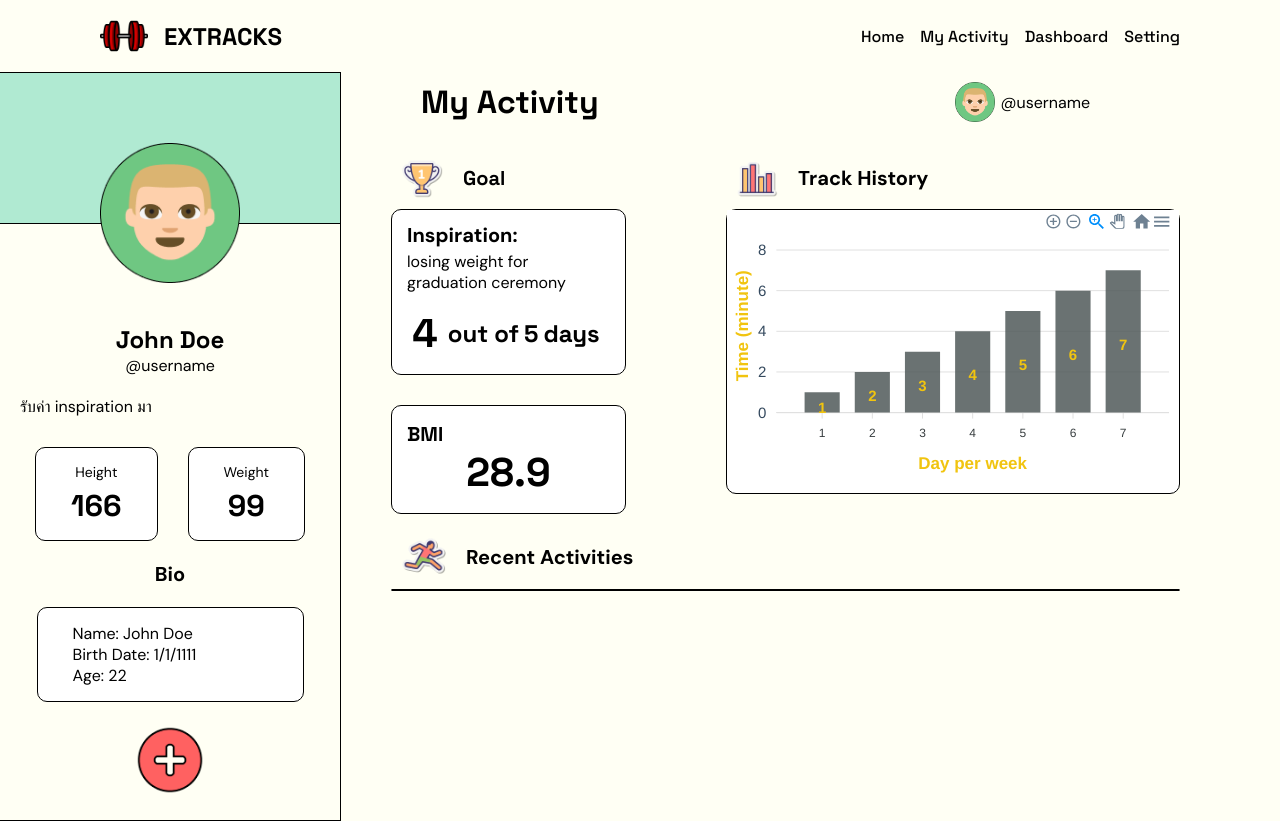
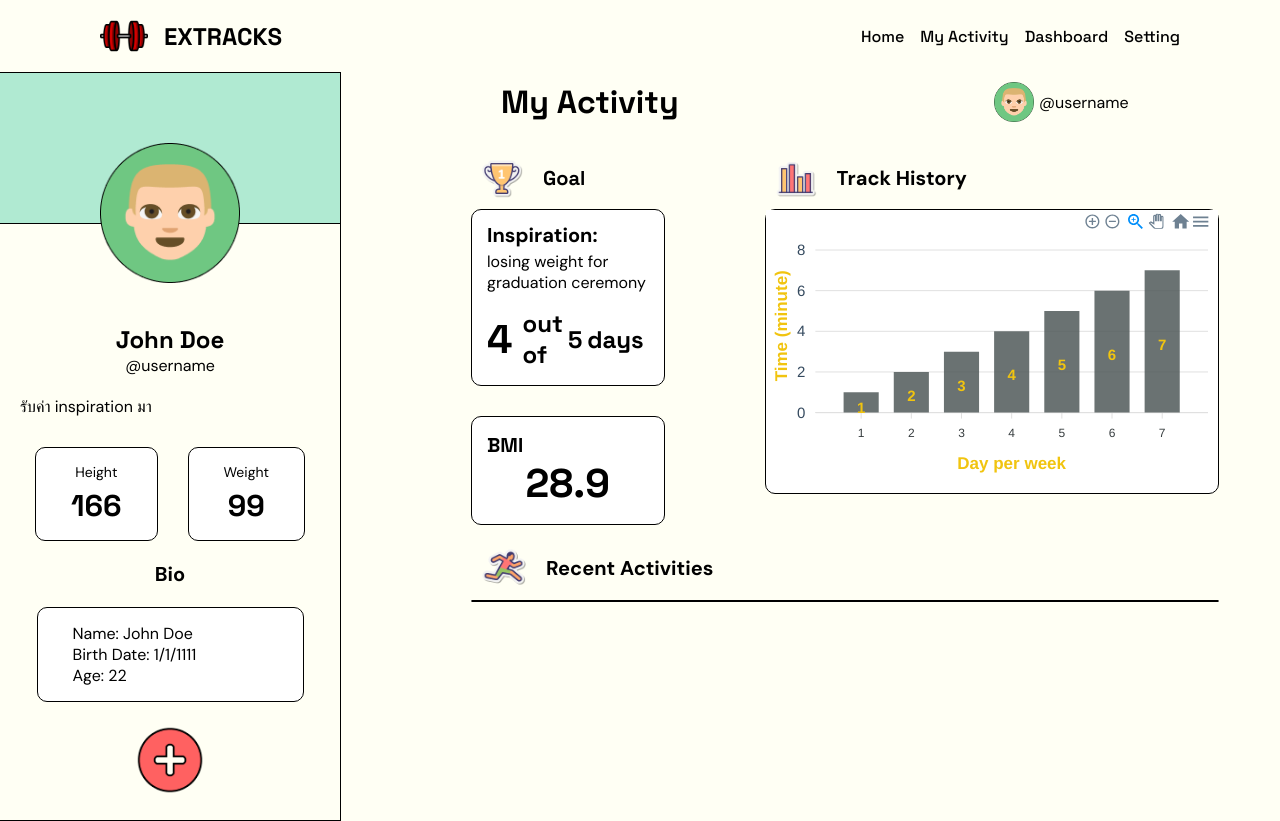
Before and after one commit to ParinchatJ/Extract_frontend, a React (Vite) app: page /dashboard in a window 1280 px wide. Built offline with nearby package versions, Linux system fonts and the light colour scheme; no server answers.

Commit message:
edit padding mid

```diff
--- a/src/pages/Dashboard/Dashboard.css
+++ b/src/pages/Dashboard/Dashboard.css
@@ -7,13 +7,13 @@ body {
   display: flex;
   padding: 0 100px 0 0;
     display: flex;
-    justify-content: space-between;
+    justify-content: flex-start;
 }
 
 .container-dash .subconleft-dash {
   display: flex;
   flex-direction: column;
-  margin-left: 50px;
+  margin-left: 130px;
 }
 
 /* .container-dash .subconright-dash {
```
Also changed, not shown: 1 other file (tests, documents, lock files or other folders).
